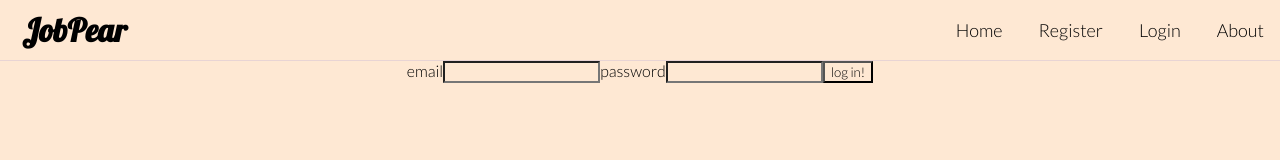
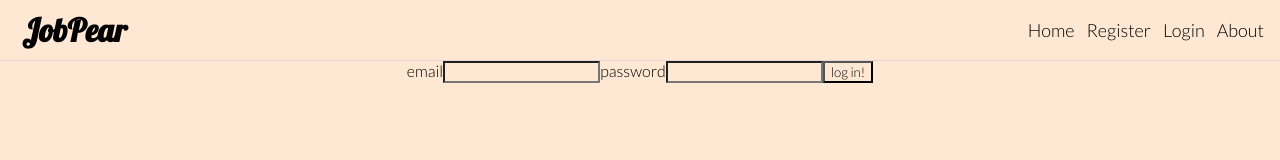
Before and after one commit to eventura26/JobPair, a React (Create React App) app: page /login in a window 1280 px wide. Shown: the top 160 px of the page. Built offline with nearby package versions, Linux system fonts and the light colour scheme.

Commit message:
added authentication to app, updated navbar

```diff
--- a/src/App.js
+++ b/src/App.js
@@ -1,24 +1,48 @@
 import './styles/style.css'
 import Main from './components/Main';
 import Nav from './components/Nav'
-// import { Route, Routes } from 'react-router-dom'
-// import Login from './components/Login';
-// import Home from './components/Home'
-// import About from './components/About'
-// import Nav from './components/Nav'
-// import UserTypeSelection from './components/UserTypeSelection';
-// import Register from './components/Register';
-// import RegisterRecruiter from './components/RegisterRecruiter';
-// import RegisterJobSeeker from './components/RegisterJobSeeker';
+import Login from './components/Login';
+import { useState, useEffect } from "react";
+import { CheckSession } from "./services/Auth";
+
 
 function App() {
+
+  const [authenticated, toggleAuthenticated] = useState(false);
+  const [user, setUser] = useState(null);
+
+  const handleLogOut = () => {
+    //Reset all auth related state and clear localStorage
+    setUser(null)
+    toggleAuthenticated(false)
+    localStorage.clear()
+  }
+
+  const checkToken = async () =>{
+    const user = await CheckSession()
+    setUser(user)
+    toggleAuthenticated(true)
+  }
+
+  useEffect(()=>{
+    const token = localStorage.getItem('token')
+    if (token) {
+      checkToken()
+    }
+  }, [])
+
   return (
     <div className="App">
-            <header className="App-header">
-          <Nav />
+        <header className="App-header">
+          <Nav
+            authenticated={authenticated}
+            user={user}
+            handleLogOut={handleLogOut} />
         </header>
         <main>
-          <Main />
+          <Main
+            setUser={setUser}
+            toggleAuthenticated={toggleAuthenticated} />
         </main>
     </div>
   );
--- a/src/components/Login.jsx
+++ b/src/components/Login.jsx
@@ -3,7 +3,7 @@ import { SignInUser } from "../services/Auth";
 import { useNavigate, Link } from "react-router-dom"
 import axios from "axios"
 
-export default function Login(){
+export default function Login(props){
 
     let navigate = useNavigate()
     const [formValues, setFormValues] = useState({
@@ -11,7 +11,6 @@ export default function Login(){
         password: ""})
 
     const handleChange = (e) => {
-        e.preventDefault()
         setFormValues({...formValues, [e.target.name]: e.target.value})
         console.log(formValues)
     }
@@ -20,9 +19,9 @@ export default function Login(){
         e.preventDefault();
         const payload = await SignInUser(formValues);
         setFormValues({ username: "", password: "" });
-    // setUser(payload);
-    // toggleAuthenticated(true);
-    navigate("/LoggedHome");
+        props.setUser(payload);
+        props.toggleAuthenticated(true);
+        navigate("/");
         console.log("logged in!");
     };
 
--- a/src/components/Main.jsx
+++ b/src/components/Main.jsx
@@ -8,12 +8,13 @@ import Register from './Register';
 import RegisterRecruiter from './RegisterRecruiter';
 import RegisterJobSeeker from './RegisterJobSeeker';
 
-export default function Main() {
+export default function Main(props) {
   return (
     <div>
       <Routes>
         <Route path="/" element={<Home />} />
-        <Route path="/login" element={<Login />} />
+        <Route path="/login" element={<Login   setUser={props.setUser}
+  toggleAuthenticated={props.toggleAuthenticated}/>} />
         <Route path="/about" element={<About />} />
         <Route path="/register" element={<Register />} />
         <Route path="/select-type" element={<UserTypeSelection />} />
--- a/src/components/Nav.jsx
+++ b/src/components/Nav.jsx
@@ -1,13 +1,36 @@
 import { Link } from "react-router-dom"
-export default function Nav(){
+export default function Nav({ authenticated, user, handleLogOut }){
+    let authenticatedOptions
+    if (user) {
+        console.log(user)
+      authenticatedOptions = (
+        <nav>
+          <h3>Welcome {user.first_name}!</h3>
+          <Link to="/"><button>Home</button></Link>
+          <Link to="/"><button>Find A Match</button></Link>
+          <Link to="/"><button>Messages</button></Link>
+          <Link to="/"><button>Edit Profile</button></Link>
+          <Link to="/about"><button>About</button></Link>
+          <Link onClick={handleLogOut} to="/">
+            <button>Sign Out</button>
+          </Link>
+        </nav>
+      )
+    }
+
+    const publicOptions = (
+      <nav>
+        <Link to="/"><button>Home</button></Link>
+        <Link to="/register"><button>Register</button></Link>
+        <Link to="/login"><button>Login</button></Link>
+        <Link to="/about"><button>About</button></Link>
+      </nav>
+    )
     return(
         <div className="nav-bar">
             <h1 className="title">JobPear</h1>
             <div className="nav-links">
-                <Link to="/"><button>Home</button></Link>
-                <Link to="/register"><button>Register</button></Link>
-                <Link to="/login"><button>Login</button></Link>
-                <Link to="/about"><button>About</button></Link>
+            {authenticated && user ? authenticatedOptions : publicOptions}
             </div>
         </div>
     )
```
Lines whose indentation alone changed are shown as unchanged.
